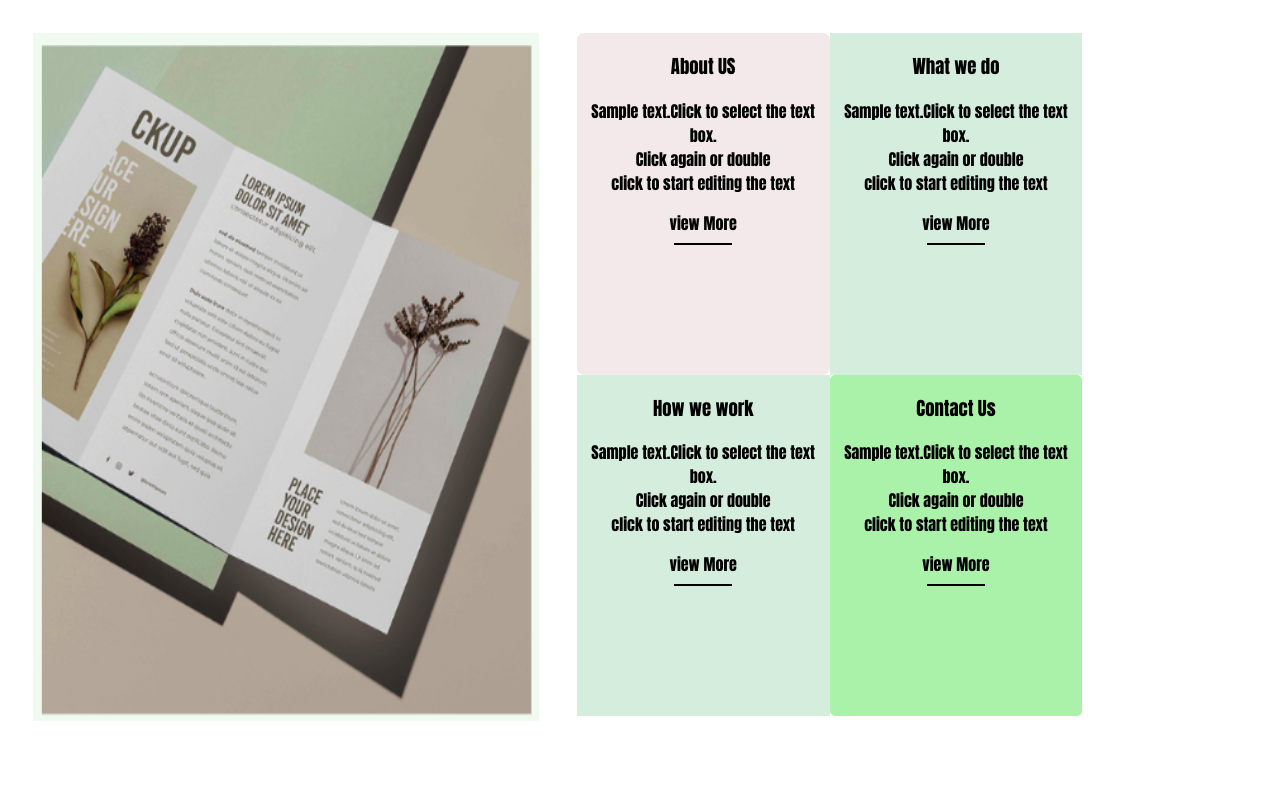
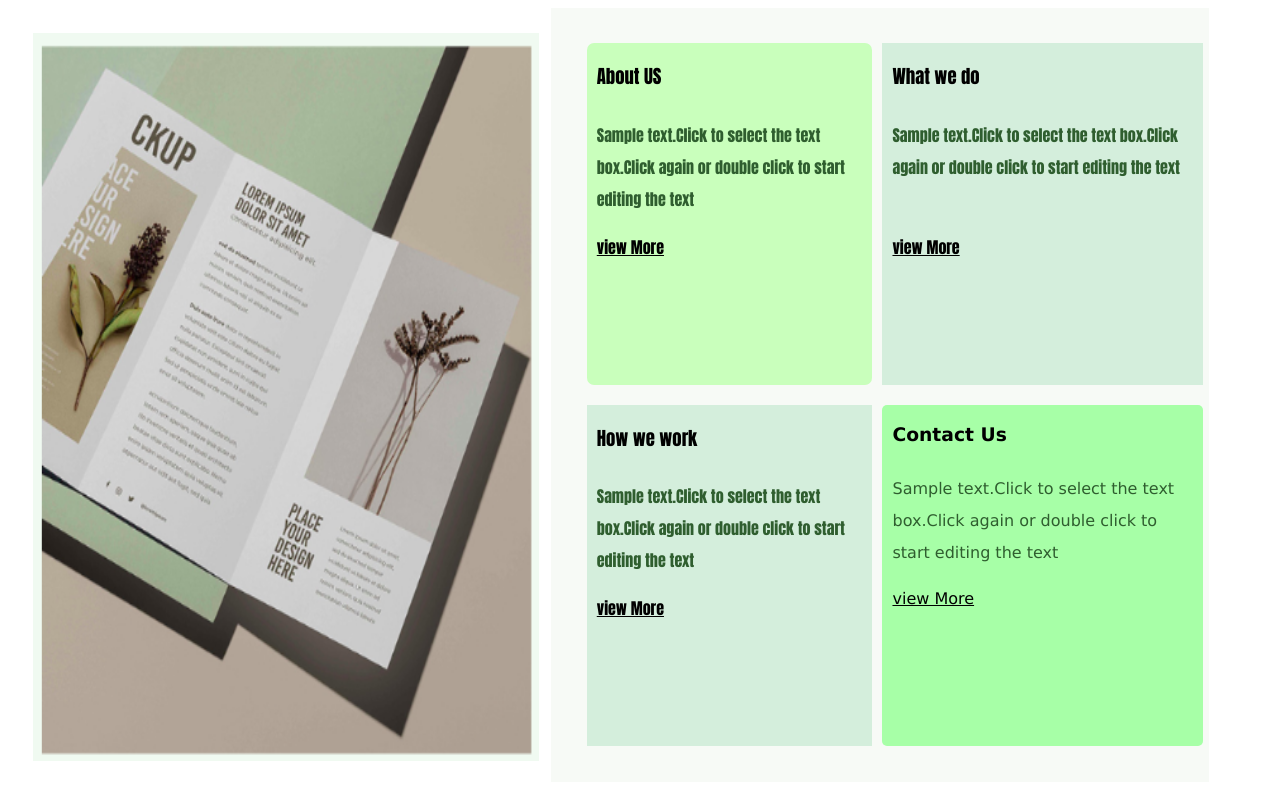
Before and after one commit to mohdehtishamuddin/web-page, a plain HTML site: page index.html in a window 1280 px wide. Drawn offline with Linux system fonts and the light colour scheme.

Commit message:
shop page create using html css

```diff
--- a/index.html
+++ b/index.html
@@ -14,23 +14,23 @@
     <div class="grid-container">
     <div class="card1">
        <h3>About US</h3>
-        <p>Sample text.Click to select the text box.<br>Click again or double <br>click to start editing the text</p>
-        <a>view More<hr></a><br>
+        <p>Sample text.Click to select the text box.Click again or double click to start editing the text</p>
+        <a href="#">view More</a>
     </div>
     <div class="card2">
         <h3>What we do</h3>
-        <p>Sample text.Click to select the text box.<br>Click again or double <br>click to start editing the text</p>
-        <a>view More<hr></a><br>
+        <p>Sample text.Click to select the text box.Click again or double click to start editing the text</p>
+        <a href="#">view More</a>
     </div>
     <div class="card3">
         <h3>How we work</h3>
-        <p>Sample text.Click to select the text box.<br>Click again or double <br>click to start editing the text</p>
-        <a>view More<hr></a><br>
+        <p>Sample text.Click to select the text box.Click again or double click to start editing the text</p>
+        <a href="#">view More</a>
      </div>
      <div class="card4">
         <h3>Contact Us</h3>
-        <p>Sample text.Click to select the text box.<br>Click again or double <br>click to start editing the text</p>
-        <a>view More <hr></a><br>
+        <p>Sample text.Click to select the text box.Click again or double click to start editing the text</p>
+        <a href="#">view More</a>
     </div>
     </div>
 </body>
--- a/style.css
+++ b/style.css
@@ -1,59 +1,57 @@
 .grid-container {
     display: grid;
     grid-template-columns: auto auto ;
-    background-color:white;
-    width: 40%;
+    background-color:rgb(247, 250, 246);
+    width: 48%;
     float: left;
     margin-left: 1%;
     padding: 2%;
      }
-     hr{
-         width: 22%;
-
-        border: 1px solid black;
-     }
-
-
 h3{
     color: rgb(0, 0, 0);
-}
-a{
-    color: black;
+    margin-left: 10px;
+
 }
 
 
+
 .card1{
-    background-color: rgba(243, 232, 234, 0.927);
+    background-color: rgba(198, 255, 184, 0.927);
+    width: 100%;
     border-radius: 7px;
     border: 0px solid rgba(0, 0, 0, 0.8);
-    text-align: center;
+    margin: 10px;
     height: 42.7vh;
     font-family: Impact, Haettenschweiler, 'Arial Narrow Bold', sans-serif;
 }
 .card2{
-    background-color: rgb(212, 237, 220);
+    background-color: rgb(212, 238, 220);
+    width: 100%;
     border: 0px solid rgba(0, 0, 0, 0.8);
-    text-align: center;
+    margin: 10px 20px;
     height: 42.7vh;
     font-family: Impact, Haettenschweiler, 'Arial Narrow Bold', sans-serif;
 
 
 }
 .card3{
-    background-color: rgb(212, 237, 220);
+    background-color: rgb(212, 238, 220);
+    width: 100%;
     border: 0px solid rgba(0, 0, 0, 0.8);
-    text-align: center;
+    margin: 10px;
     height: 42.7vh;
     font-family: Impact, Haettenschweiler, 'Arial Narrow Bold', sans-serif;
 
+
 }
 .card4{
-    background-color: rgb(170, 241, 170);
+    background-color: rgb(167, 255, 167);
+    width: 100%;
     border-radius: 5px;
     border: 0px solid rgba(0, 0, 0, 0.8);
-    text-align: center;
+    margin: 10px 20px;
     height: 42.7vh;
-    font-family: Impact, Haettenschweiler, 'Arial Narrow Bold', sans-serif;
+    font-family: Verdana, Geneva, Tahoma, sans-serif;
 
 }
 .main{
@@ -65,5 +63,19 @@ a{
 }
 .responsive{
     width: 100%;
-    height: 86vh;
+    height: 91vh;
 }
+a{
+    position: relative;
+    left: 10px;
+    color: black;
+    top: 50px;
+}
+p{
+    padding: 10px;
+    height: 40px;
+    line-height: 2;
+    color: rgb(47, 94, 47);
+
+
+}
```
